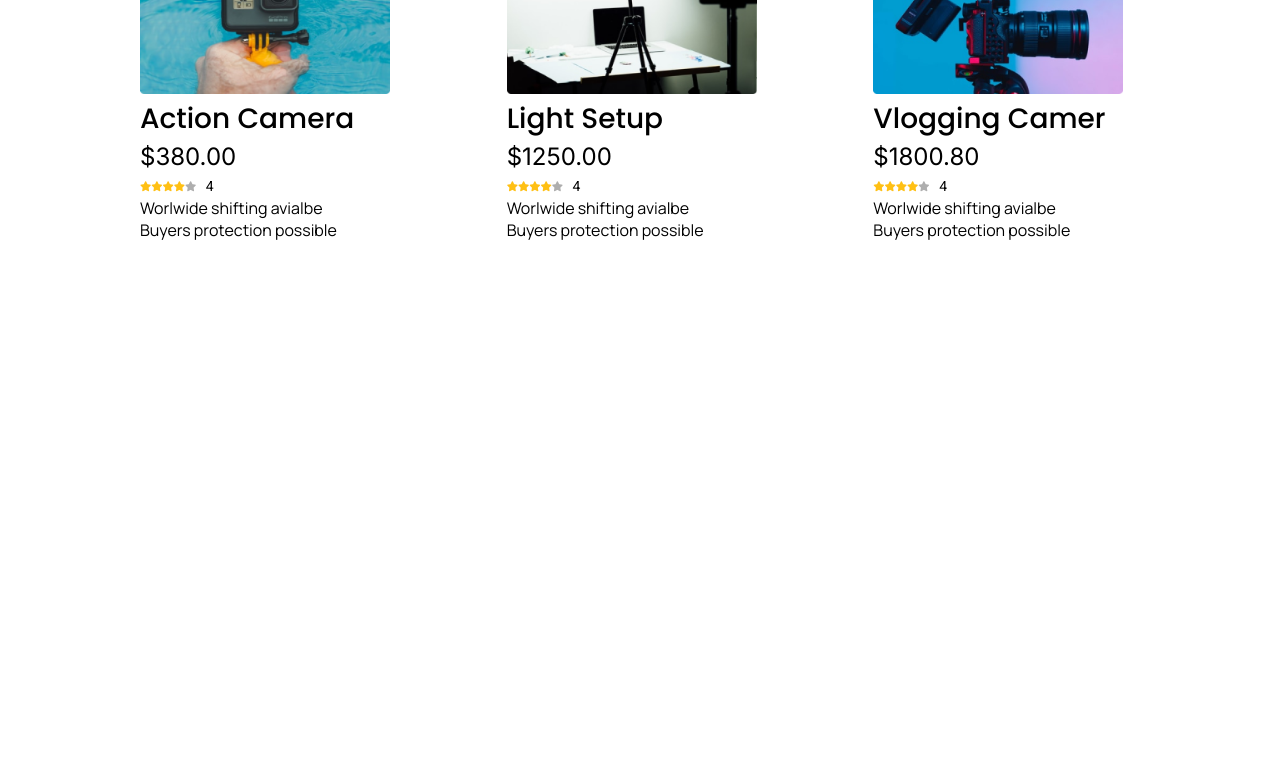
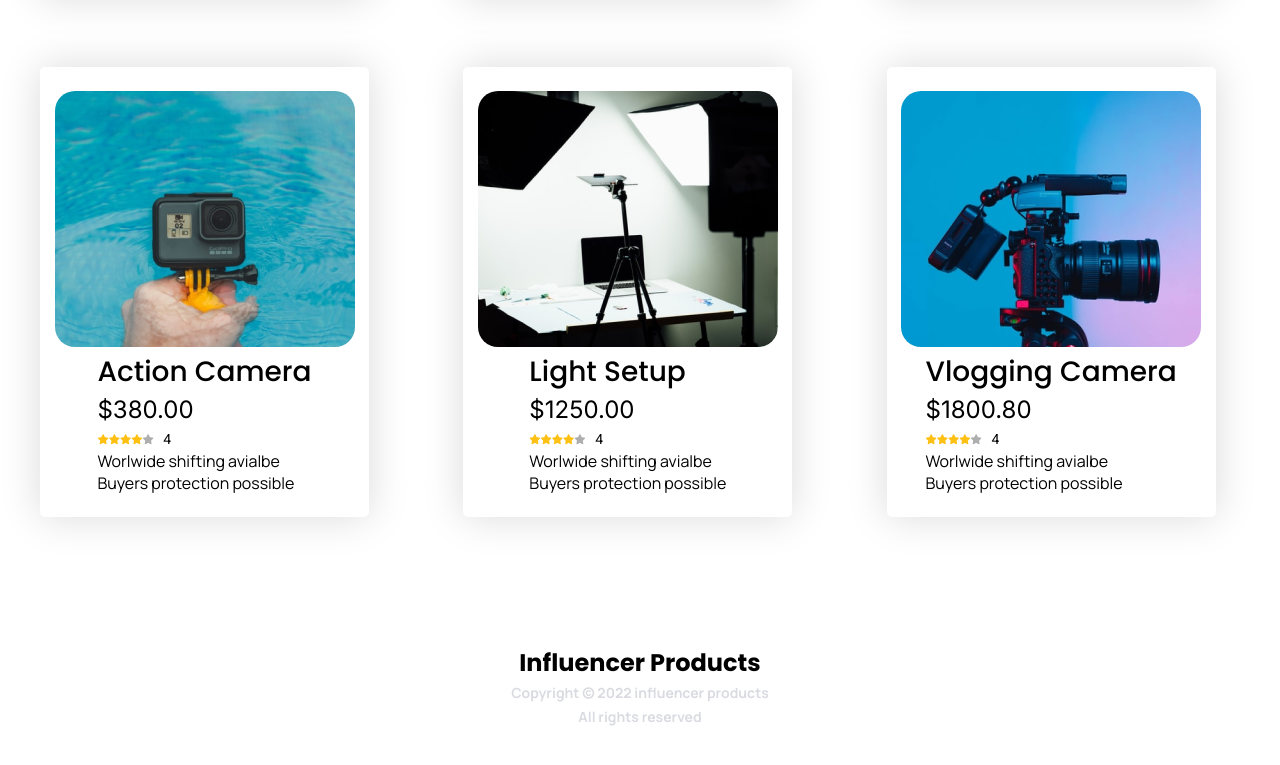
Before and after one commit to iamdilipsarker/p-hero-assignment-2, a plain HTML site: page index.html in a window 1280 px wide. Shown: the part 1035-1800 px from the top of the page. Drawn offline with Linux system fonts and the light colour scheme.

Commit message:
footer added and some correction solved

```diff
--- a/index.html
+++ b/index.html
@@ -73,15 +73,16 @@
                             Worlwide shifting avialbe
                             </p>
                             <p>
-                                Buyers protection possible</p></div>
+                                Buyers protection possible</p>
+                        </div>
 
 
                    </div>
                </div>
-               <div class="products-item">
-                <div class="product-photo">
+            <div class="products-item">
+                 <div class="product-photo">
                     <img src="images/drone.png" alt="drone's photo">
-                </div>
+                 </div>
                 <div class="products-info">
                     <h4>Drone</h4>
                     <h5>$980.88</h5>
@@ -97,11 +98,13 @@
                          Worlwide shifting avialbe
                          </p>
                          <p>
-                             Buyers protection possible</p></div>
+                             Buyers protection possible</p>
+                            </div>
 
 
                 </div>
-             </div><div class="products-item">
+             </div>
+             <div class="products-item">
                 <div class="product-photo">
                     <img src="images/mic.png" alt="microphone's photo">
                 </div>
@@ -166,16 +169,18 @@
                          Worlwide shifting avialbe
                          </p>
                          <p>
-                             Buyers protection possible</p></div>
+                             Buyers protection possible</p>
+                     </div>
 
 
                 </div>
-            </div><div class="products-item">
+             </div>
+             <div class="products-item">
                 <div class="product-photo">
                     <img src="images/camera.png" alt="tripod's photo">
                 </div>
                 <div class="products-info">
-                    <h4>Vlogging Camer</h4>
+                    <h4>Vlogging Camera</h4>
                     <h5>$1800.80</h5>
                     <div class="ratings"><i class="fas fa-star filled"></i>
                      <i class="fas fa-star filled"></i>
@@ -189,7 +194,9 @@
                          Worlwide shifting avialbe
                          </p>
                          <p>
-                             Buyers protection possible</p></div>
+                             Buyers protection possible
+                         </p>
+                     </div>
 
 
                 </div>
@@ -201,9 +208,11 @@
     <!---- main ends here -->
     <!-------footer starts here----->
     <footer>
+        <div class="footer-area">
         <h6>Influencer Products</h6>
         <p class="footers-para">Copyright &copy; 2022 influencer products</p>
         <p class="footers-para">All rights reserved</p>
+        </div>
     </footer>
 
 </body>
--- a/style.css
+++ b/style.css
@@ -148,16 +148,37 @@ nav{
  products items design
 \*--------------------------------*/
 .products-items{
-    margin-left:100px;
+
     display:grid;
+    gap:70px;
     grid-template-columns: repeat(3,1fr);
     justify-content: center;
     align-items: center;
+    margin-bottom: 100px;
+
+
 
 }
-.products-item .product-photo img {
-    width: 250px;
-    height: 200px;
+.products-item{
+    display: flex;
+    flex-direction: column;
+    justify-content: center;
+    align-items: center;
+
+    width: 329px;
+    height: 450px;
+    left: 196px;
+    top: 1035px;
+    box-shadow: 0px 0px 40px rgba(0, 0, 0, 0.15);
+    border-radius: 5px;
+}
+
+.product-photo img {
+
+        height: 256px;
+        width:100%;
+        border-radius: 20px;
+        object-fit: cover;
 }
 .products-info h4{
     font-family: Poppins;
@@ -228,8 +249,18 @@ nav{
 
 
 
+.footer-area{
+    width: 262px;
+    height: 139px;
+    margin-top: 100px;
+    display: flex;
+    flex-direction: column;
+    justify-content: center;
+    align-items: center;
+    margin: 0 auto;
 
 
+}
 
 h6{
     font-family: Poppins;
@@ -239,25 +270,27 @@ h6{
     line-height: 36px;
     letter-spacing: 0px;
     text-align: left;
+
     /* color:#FFFFF; */
 
 }
-#footers-para {
+.footers-para {
     font-family: Manrope;
     font-size: 14px;
     font-style: normal;
     font-weight: 700;
     line-height: 24px;
     letter-spacing: 0em;
-text-align: left;
+    text-align: right;
     color:#D9DBE1;
+
 
 }
 
-footer{
+/* footer{
     position: absolute;
 width: 262px;
 height: 139px;
 left: 589px;
 top: 3117px;
-}
+} */
```
Lines whose indentation alone changed are shown as unchanged.
